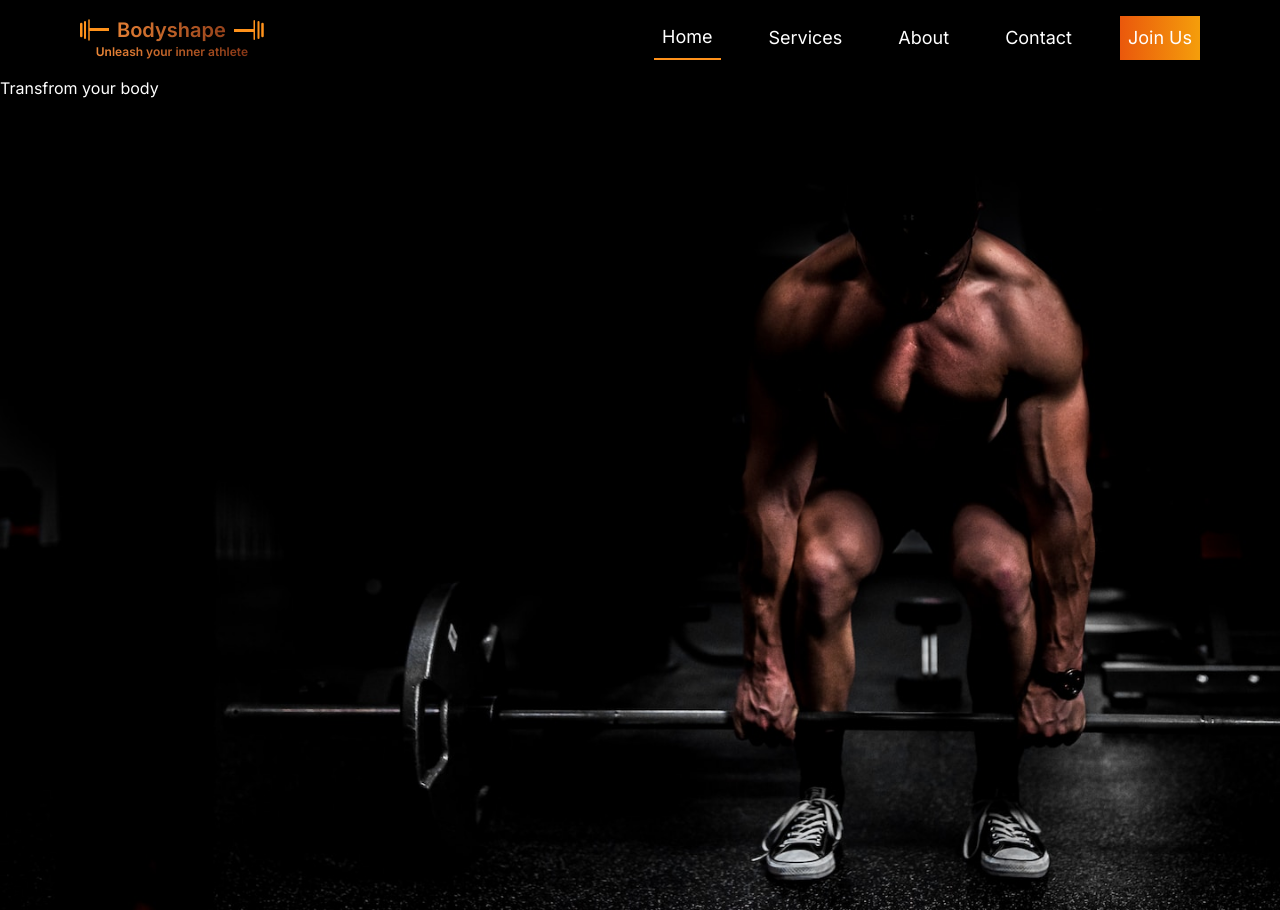
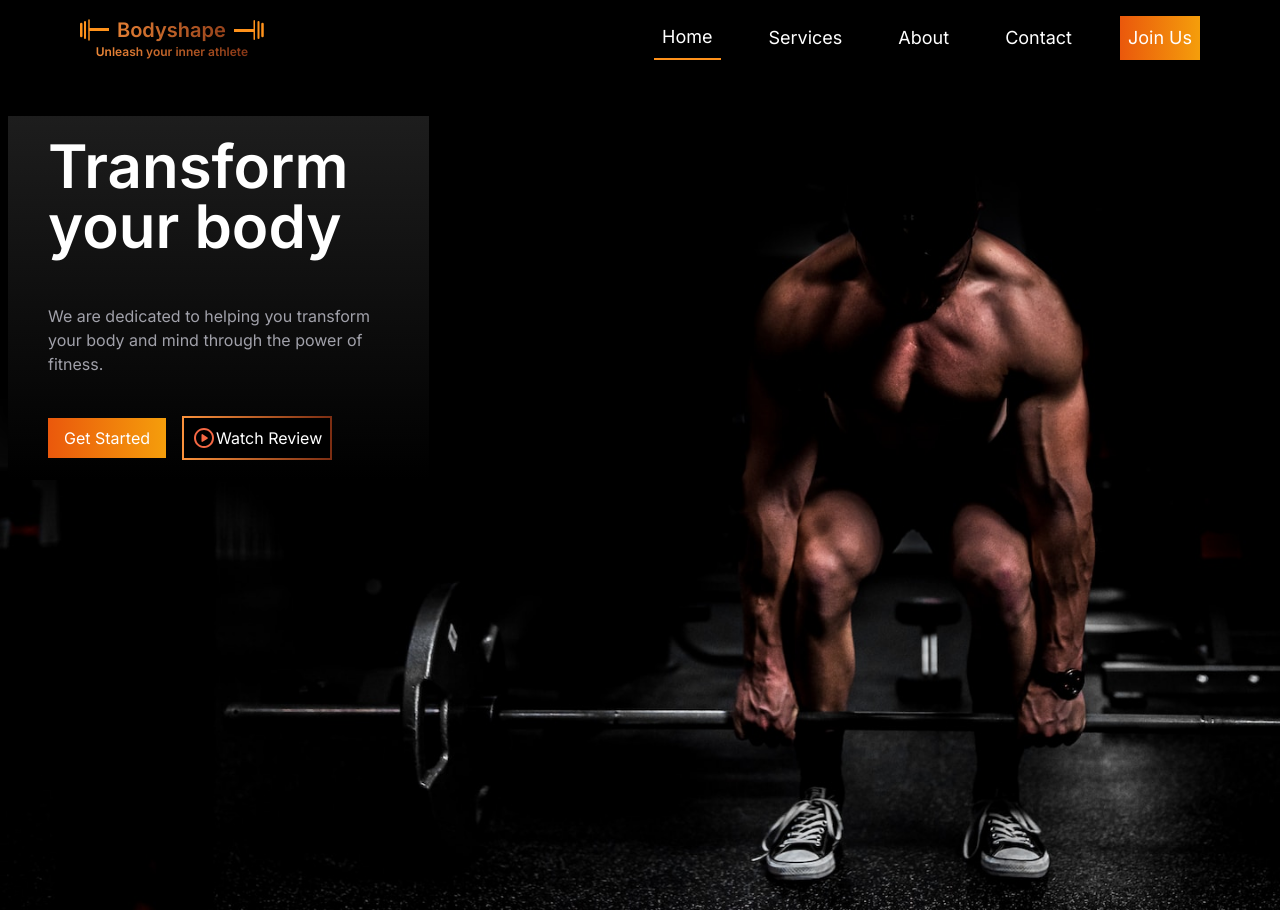
Before and after one commit to noooobdev/Bodyshape, a Next.js app: page / in a window 1280 px wide. Built offline with nearby package versions, Linux system fonts and the light colour scheme.

Commit message:
style Hero section

```diff
--- /dev/null
+++ b/app/Assets/PlayLogo.tsx
@@ -0,0 +1,32 @@
+import * as React from "react"
+import { SVGProps } from "react"
+const PlayLogo = (props: SVGProps<SVGSVGElement>) => (
+  <svg
+    xmlns="http://www.w3.org/2000/svg"
+    width={24}
+    height={24}
+    fill="none"
+    {...props}
+  >
+    <mask
+      id="a"
+      width={24}
+      height={24}
+      x={0}
+      y={0}
+      maskUnits="userSpaceOnUse"
+      style={{
+        maskType: "alpha",
+      }}
+    >
+      <path fill="#D9D9D9" d="M0 0h24v24H0z" />
+    </mask>
+    <g mask="url(#a)">
+      <path
+        fill="#F66844"
+        d="m10.65 15.75 4.875-3.125a.705.705 0 0 0 .35-.625.705.705 0 0 0-.35-.625L10.65 8.25a.688.688 0 0 0-.763-.037.705.705 0 0 0-.387.662v6.25c0 .3.13.52.387.662.259.142.513.13.763-.037ZM12 22a9.738 9.738 0 0 1-3.9-.788 10.099 10.099 0 0 1-3.175-2.137c-.9-.9-1.612-1.958-2.137-3.175A9.738 9.738 0 0 1 2 12c0-1.383.263-2.683.788-3.9a10.099 10.099 0 0 1 2.137-3.175c.9-.9 1.958-1.612 3.175-2.137A9.738 9.738 0 0 1 12 2c1.383 0 2.683.263 3.9.788a10.098 10.098 0 0 1 3.175 2.137c.9.9 1.613 1.958 2.137 3.175A9.738 9.738 0 0 1 22 12a9.738 9.738 0 0 1-.788 3.9 10.098 10.098 0 0 1-2.137 3.175c-.9.9-1.958 1.613-3.175 2.137A9.738 9.738 0 0 1 12 22Zm0-2c2.233 0 4.125-.775 5.675-2.325C19.225 16.125 20 14.233 20 12c0-2.233-.775-4.125-2.325-5.675C16.125 4.775 14.233 4 12 4c-2.233 0-4.125.775-5.675 2.325C4.775 7.875 4 9.767 4 12c0 2.233.775 4.125 2.325 5.675C7.875 19.225 9.767 20 12 20Z"
+      />
+    </g>
+  </svg>
+)
+export default PlayLogo
--- a/app/Components/Hero.tsx
+++ b/app/Components/Hero.tsx
@@ -1,6 +1,7 @@
 import Image from "next/image";
 import React from "react";
 import hero from "../Assets/Hero.png";
+import PlayLogo from "../Assets/PlayLogo";
 
 const Hero = () => {
   return (
@@ -8,8 +9,27 @@ const Hero = () => {
       <div className="absolute -z-50   inset-0">
         <Image src={hero} alt="Deadlift" objectFit="cover" width="10000" />
       </div>
-      <div>
-        <h1 className="text-white">Transfrom your body</h1>
+      <div className="p-2 mt-8">
+        <div className="bg-gradient-to-b from-[#1d1d1d] to-black py-5 px-10 w-1/3 ">
+          <h1 className="text-white font-semibold text-6xl">
+            Transform your body
+          </h1>
+          <p className="pt-12 text-zinc-400">
+            We are dedicated to helping you transform your body and mind through
+            the power of fitness.
+          </p>
+          <div className="flex items-center justify-start pt-10 gap-4  ">
+            <button className="bg-gradient-to-r from-orange-600 to-amber-500 p-2 px-4 text-white">
+              Get Started
+            </button>
+            <div className=" bg-gradient-to-r p-0.5 from-orange-400 to-orange-900 text-white">
+              <button className="flex items-center p-2 bg-black">
+                <PlayLogo />
+                Watch Review
+              </button>
+            </div>
+          </div>
+        </div>
       </div>
     </>
   );
```
